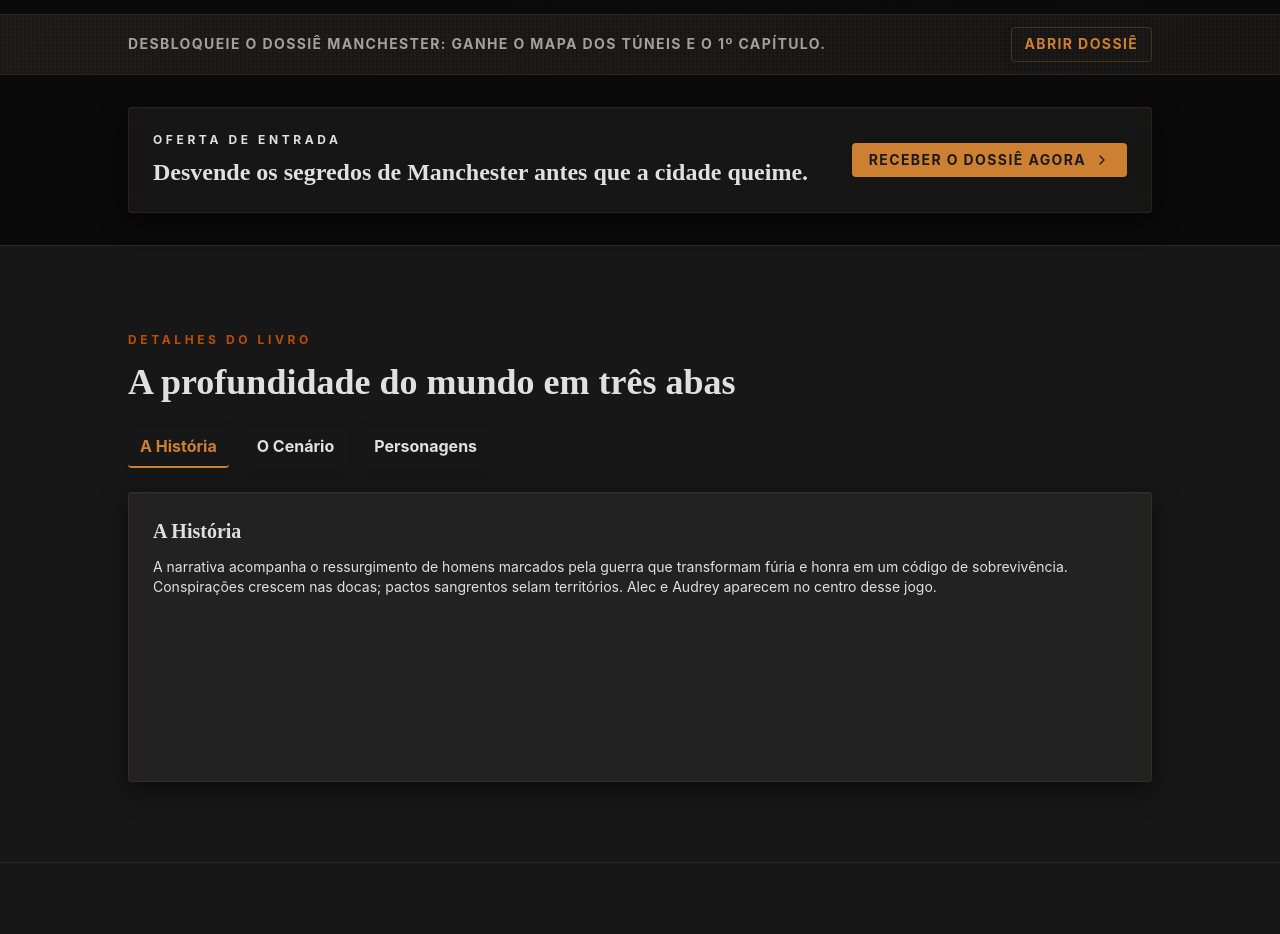
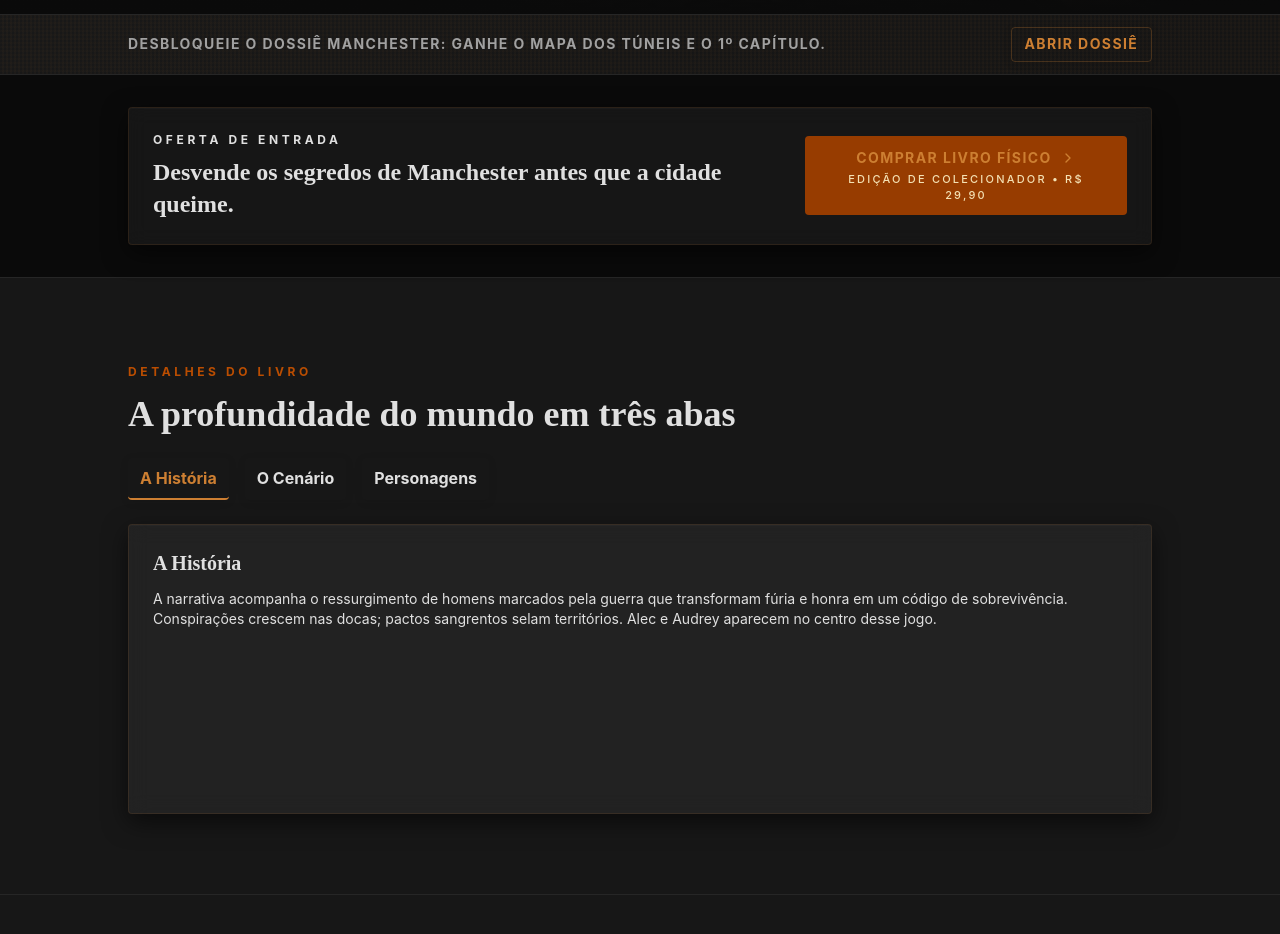
Before and after one commit to Alex-AlvesL7/melted-cross-blog, a React (Vite) app: page / in a window 1280 px wide. Shown: the part 1060-1994 px from the top of the page. Built offline with nearby package versions, Linux system fonts and the light colour scheme.

Commit message:
feat: adiciona botão de compra direta

```diff
--- a/src/App.jsx
+++ b/src/App.jsx
@@ -11,6 +11,8 @@ import {
 import { isSupabaseConfigured, supabase } from './lib/supabase';
 
 export default function App() {
+  const purchaseLink = 'https://loja.infinitepay.io/l7fitness/dwn6535-livro---the-melted-cross';
+
   const characters = [
     {
       name: 'Alec Ashford',
@@ -276,14 +278,20 @@ export default function App() {
             <p className="text-xs font-bold uppercase tracking-[0.3em] text-amber-700">Oferta de entrada</p>
             <h2 className="mt-2 font-serif text-2xl font-bold text-white">Desvende os segredos de Manchester antes que a cidade queime.</h2>
           </div>
-          <button
-            type="button"
-            onClick={openLeadModal}
-            className="flex items-center justify-center gap-2 rounded-sm bg-amber-800 px-6 py-3 text-sm font-bold uppercase tracking-widest text-white transition-colors hover:bg-amber-700"
+          <a
+            href={purchaseLink}
+            target="_blank"
+            rel="noopener noreferrer"
+            className="flex flex-col items-center justify-center rounded-sm bg-amber-800 px-6 py-3 text-center text-sm font-bold uppercase tracking-widest text-white transition-colors hover:bg-amber-700"
           >
-            Receber o dossiê agora
-            <ChevronRight size={16} />
-          </button>
+            <span className="flex items-center justify-center gap-2">
+              Comprar livro físico
+              <ChevronRight size={16} />
+            </span>
+            <span className="mt-1 text-[11px] font-medium tracking-[0.2em] text-amber-100/90">
+              Edição de colecionador • R$ 29,90
+            </span>
+          </a>
         </div>
       </section>
 
```
